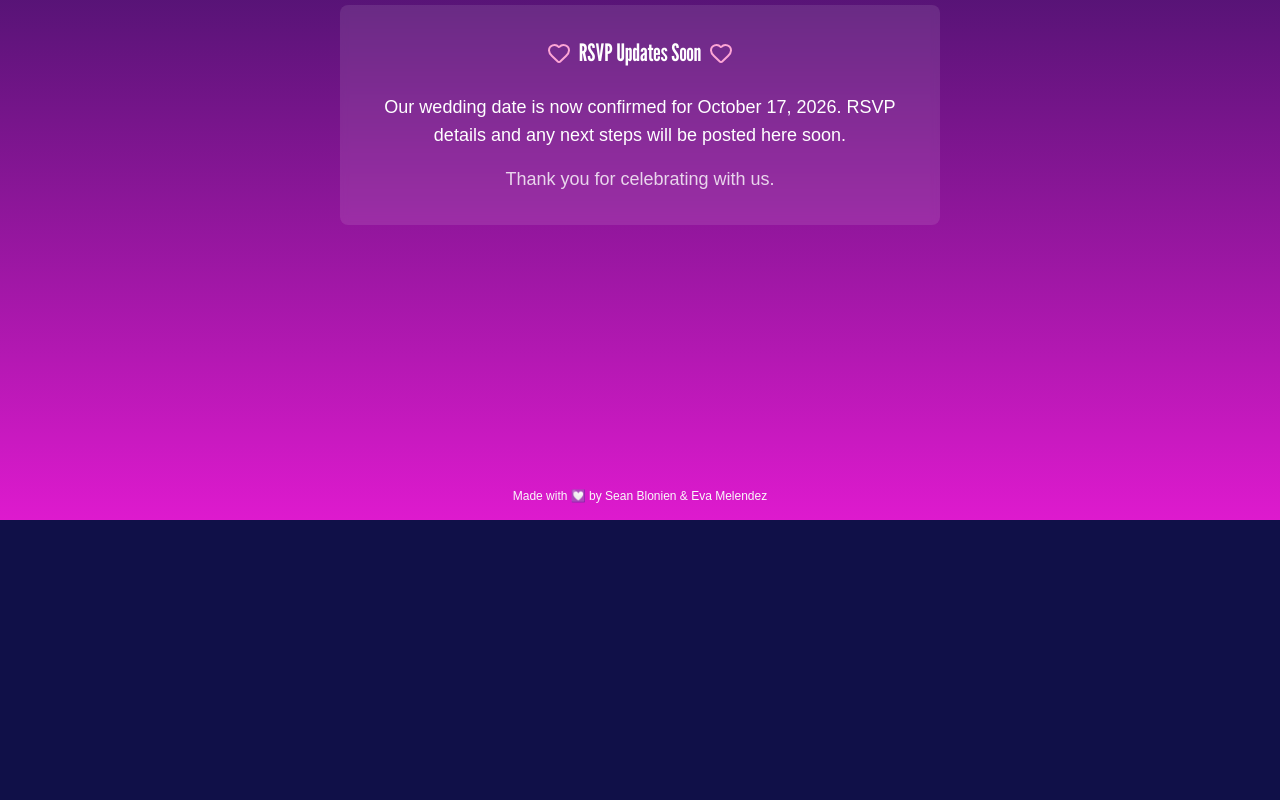
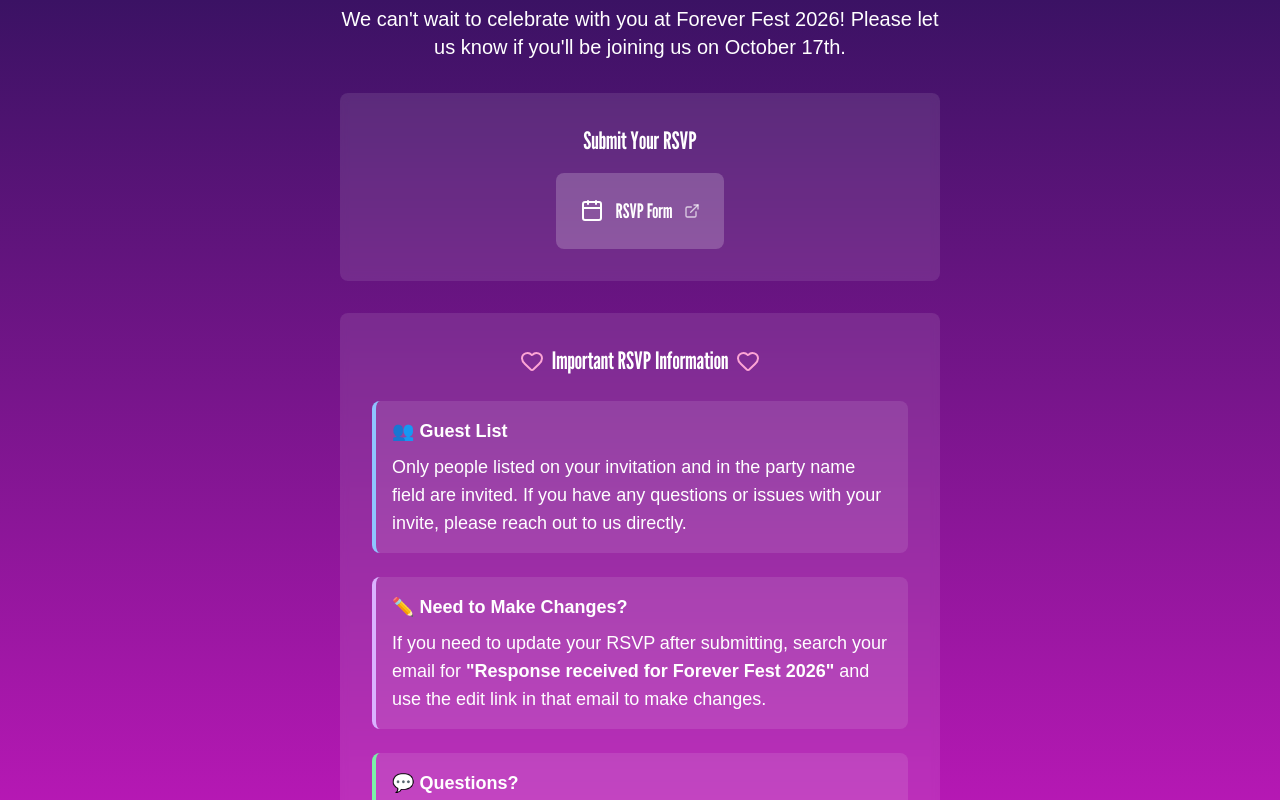
Before and after one commit to seanblonien/forever-fest-2026, a Next.js app: page /rsvp in a window 1280 px wide. Shown: the part 280-1080 px from the top of the page. Before the commit the page ends 800 px from the top, so only its background shows below. Built offline with nearby package versions, Linux system fonts and the light colour scheme.

Commit message:
Updated RSVP page to release RSVP form

```diff
--- a/app/(home)/page.tsx
+++ b/app/(home)/page.tsx
@@ -5,6 +5,7 @@ import {
   Description,
   EventDetails,
   MainTitle,
+  QuickActions,
 } from './_components';
 
 function HomePage() {
@@ -17,7 +18,7 @@ function HomePage() {
       <Description />
       <CountdownTimer />
       <CalendarEmbedDynamic isShowTitle />
-      {/* <QuickActions /> */}
+      <QuickActions />
     </>
   );
 }
--- a/app/rsvp/page.tsx
+++ b/app/rsvp/page.tsx
@@ -1,5 +1,5 @@
-import { Heart } from 'lucide-react';
-import { Metadata } from 'next';
+import { Calendar, ExternalLink, Heart } from 'lucide-react';
+import type { Metadata } from 'next';
 import { createPageMetadata } from '@/lib';
 
 export const metadata: Metadata = createPageMetadata({
@@ -12,19 +12,59 @@ function RsvpPage() {
     <div className='w-full max-w-150 mx-auto text-center text-white pt-6 pb-12 px-2 md:px-0'>
       <h1 className='text-4xl md:text-6xl mb-8 font-league-gothic'>RSVP</h1>
       <div className='space-y-8 text-lg md:text-xl'>
+        <p>
+          {'We can\'t wait to celebrate with you at Forever Fest 2026! Please let us know if you\'ll be joining us on October 17th.'}
+        </p>
+
+        <div className='bg-white/10 backdrop-blur-xs rounded-lg p-8'>
+          <h2 className='text-2xl mb-4 font-league-gothic'>Submit Your RSVP</h2>
+          <a
+            aria-label='Open the RSVP form in a new tab'
+            className='inline-flex items-center justify-center gap-3 bg-white/20 hover:bg-white/30 transition-colors duration-200 rounded-lg p-6 group text-xl font-league-gothic'
+            href='/rsvp-form'
+            rel='noopener noreferrer'
+            target='_blank'
+          >
+            <Calendar className='w-6 h-6 text-white group-hover:scale-110 transition-transform duration-200' />
+            <span>RSVP Form</span>
+            <ExternalLink className='w-4 h-4 text-white/70 group-hover:text-white transition-colors duration-200' />
+          </a>
+        </div>
+
         <div className='bg-white/10 backdrop-blur-xs rounded-lg p-8'>
           <div className='flex items-center justify-center gap-2 mb-6'>
             <Heart className='w-6 h-6 text-pink-300' />
-            <h2 className='text-2xl font-league-gothic'>RSVP Updates Soon</h2>
+            <h2 className='text-2xl font-league-gothic'>Important RSVP Information</h2>
             <Heart className='w-6 h-6 text-pink-300' />
           </div>
-          <p className='text-base md:text-lg'>
-            Our wedding date is now confirmed for October 17, 2026.
-            RSVP details and any next steps will be posted here soon.
-          </p>
-          <p className='text-base md:text-lg mt-4 text-white/80'>
-            Thank you for celebrating with us.
-          </p>
+          <div className='text-base md:text-lg space-y-6 text-left'>
+            <div className='bg-white/10 rounded-lg p-4 border-l-4 border-blue-300'>
+              <p className='font-semibold mb-2'>👥 Guest List</p>
+              <p>
+                Only people listed on your invitation and in the party name field
+                are invited. If you have any questions or issues with your invite,
+                please reach out to us directly.
+              </p>
+            </div>
+
+            <div className='bg-white/10 rounded-lg p-4 border-l-4 border-purple-300'>
+              <p className='font-semibold mb-2'>✏️ Need to Make Changes?</p>
+              <p>
+                If you need to update your RSVP after submitting, search your email for
+                {' '}
+                <strong>&quot;Response received for Forever Fest 2026&quot;</strong>
+                {' '}
+                and use the edit link in that email to make changes.
+              </p>
+            </div>
+
+            <div className='bg-white/10 rounded-lg p-4 border-l-4 border-green-300'>
+              <p className='font-semibold mb-2'>💬 Questions?</p>
+              <p>
+                {'If you have any questions about your RSVP or need assistance, please don\'t hesitate to reach out to us directly. We\'re here to help!'}
+              </p>
+            </div>
+          </div>
         </div>
       </div>
     </div>
```
